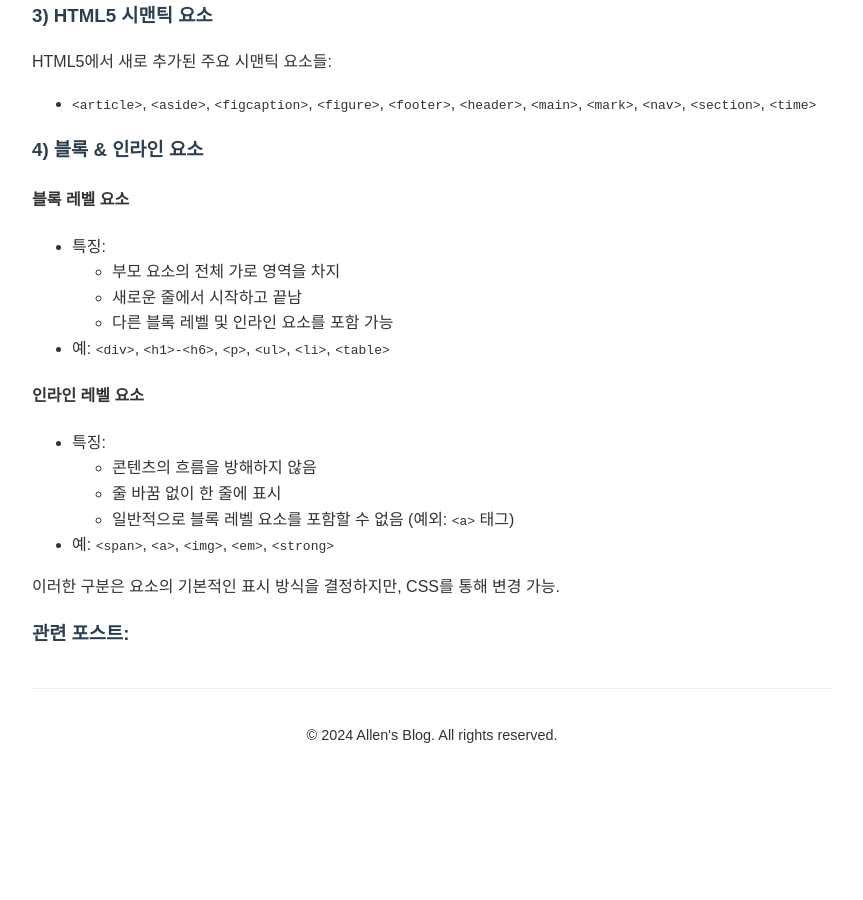
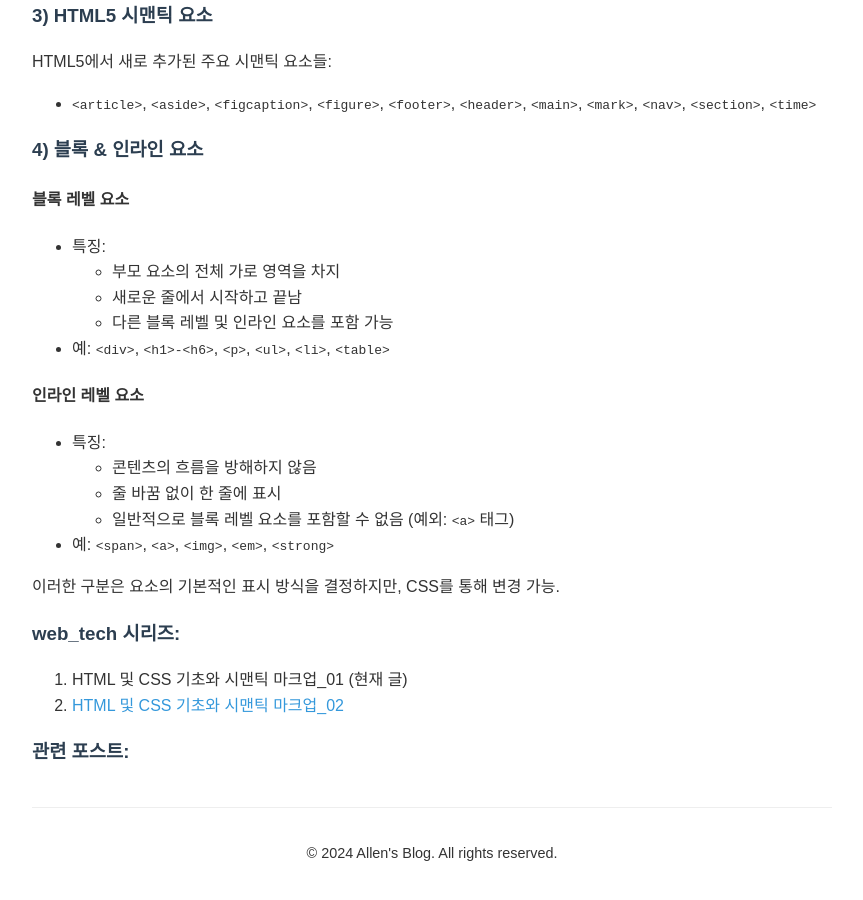
Before and after one commit to allenkang92/allenkang92.github.io, a Jekyll site: the page built from _posts/2024-09-09-html 정리.md, in a window 1280 px wide and 900 px high, scrolled down 6379 px. Shown: the whole window, without its empty margins (208-1071 px from the left). Built offline with Jekyll 4.4.1, drawn with Linux system fonts in a browser that asks for light colours; comment, search, counter and statistics services are not loaded; before the commit the page ends 7160 px from its top, so only the background shows below that.

Commit message:
포스팅 시리즈 업데이트

```diff
--- a/_posts/2024-09-09-html 정리.md
+++ b/_posts/2024-09-09-html 정리.md
@@ -3,6 +3,7 @@ layout: post
 title: "HTML 및 CSS 기초와 시맨틱 마크업_01"
 date: 2024-09-09 13:52:00 +0900
 categories: web_tech
+series: "web_tech"
 ---
 
 ## 1. HTML 이해하기
```
Also changed, not shown: _posts/2024-09-09-css 정리.md (+1 -0 lines).
